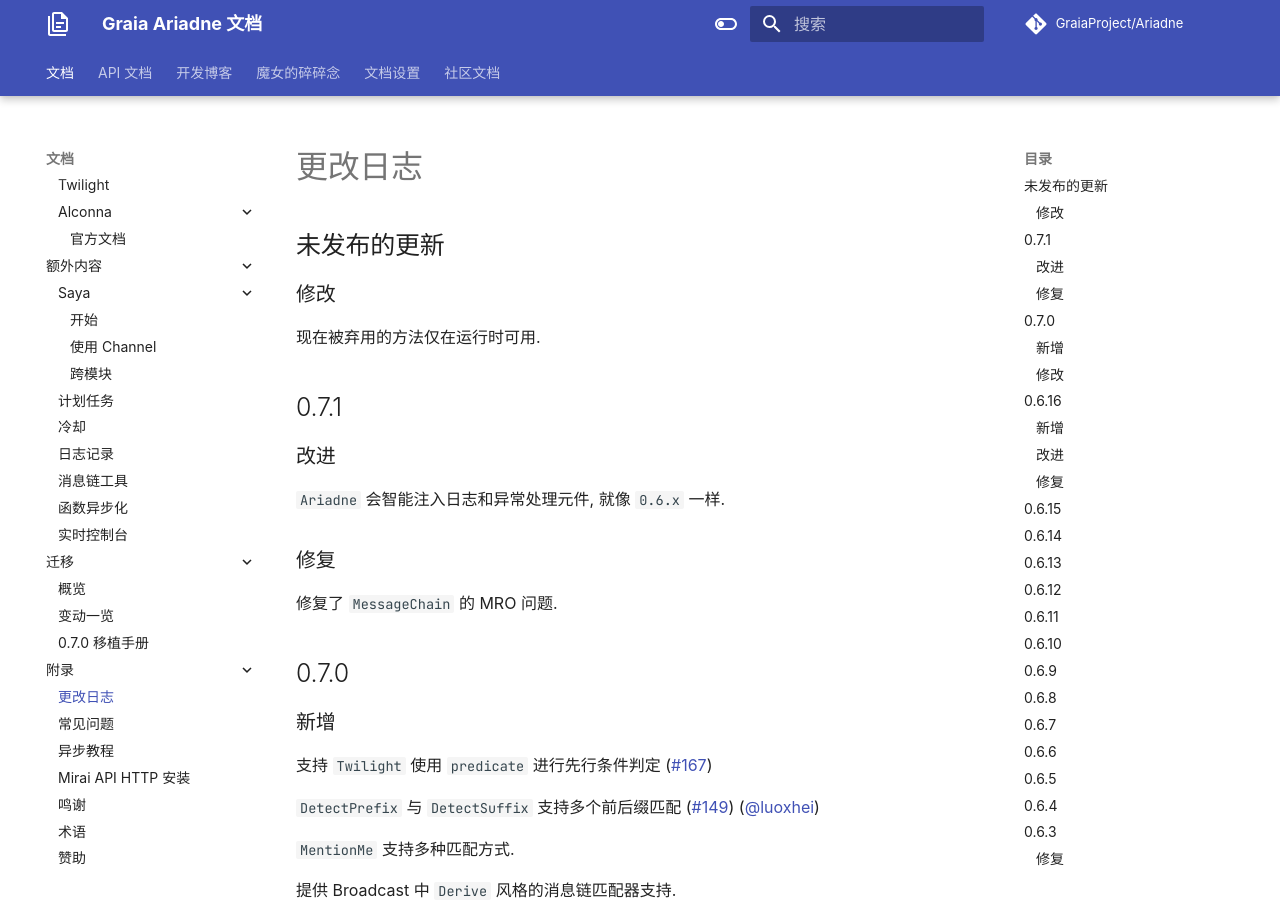
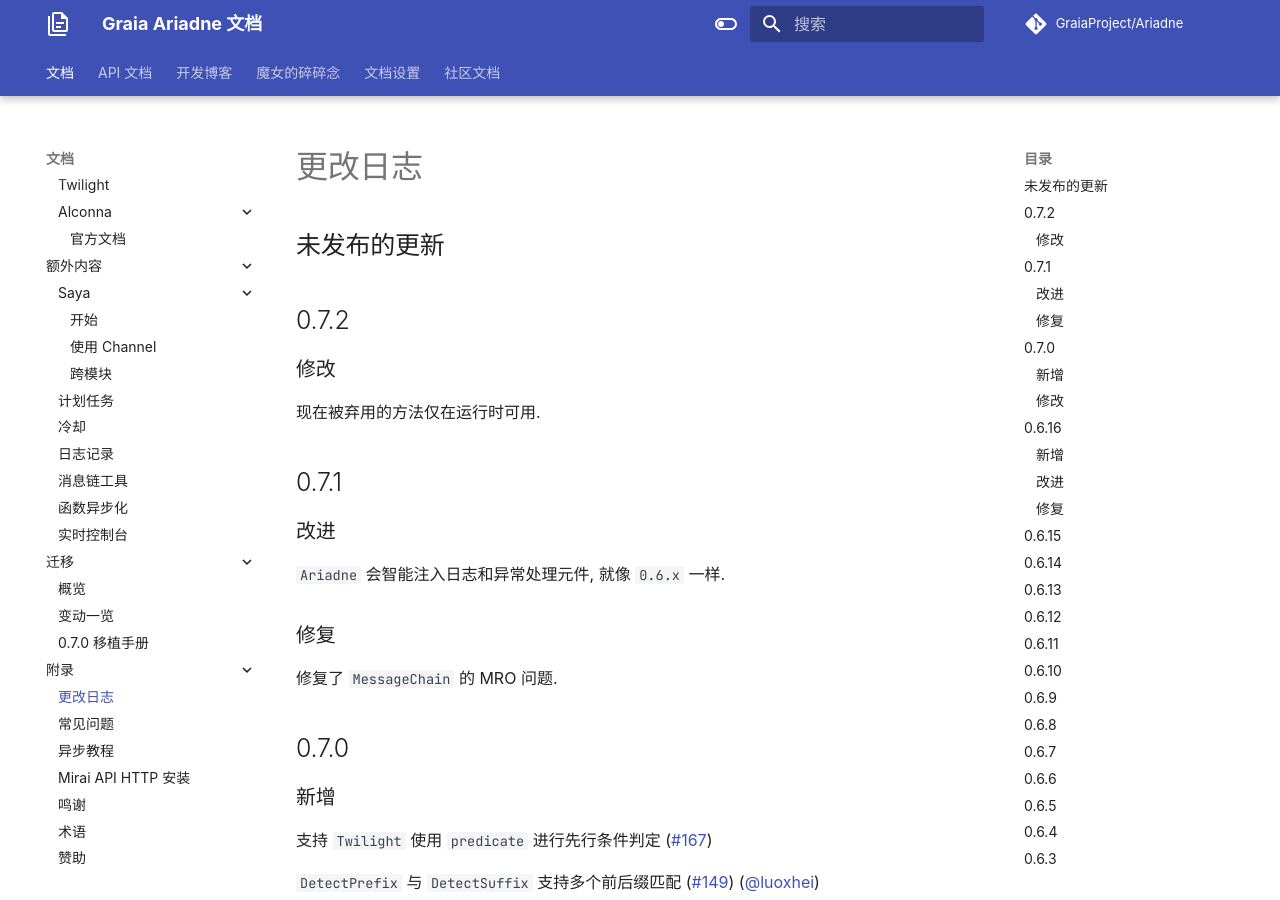
Before and after one commit to GraiaProject/Ariadne, an MkDocs documentation site: the page built from docs/appendix/CHANGELOG.md, in a window 1280 px wide and 900 px high. Built offline with MkDocs 1.6.1 and Material for MkDocs 9.7.7, drawn with Linux system fonts in a browser that asks for light colours; comment, search, counter and statistics services are not loaded.

Commit message:
:memo: update changelog

```diff
--- a/docs/appendix/CHANGELOG.md
+++ b/docs/appendix/CHANGELOG.md
@@ -1,6 +1,8 @@
 # 更改日志
 
 ## 未发布的更新
+
+## 0.7.2
 
 ### 修改
 
```
Also changed, not shown: 1 other file.
